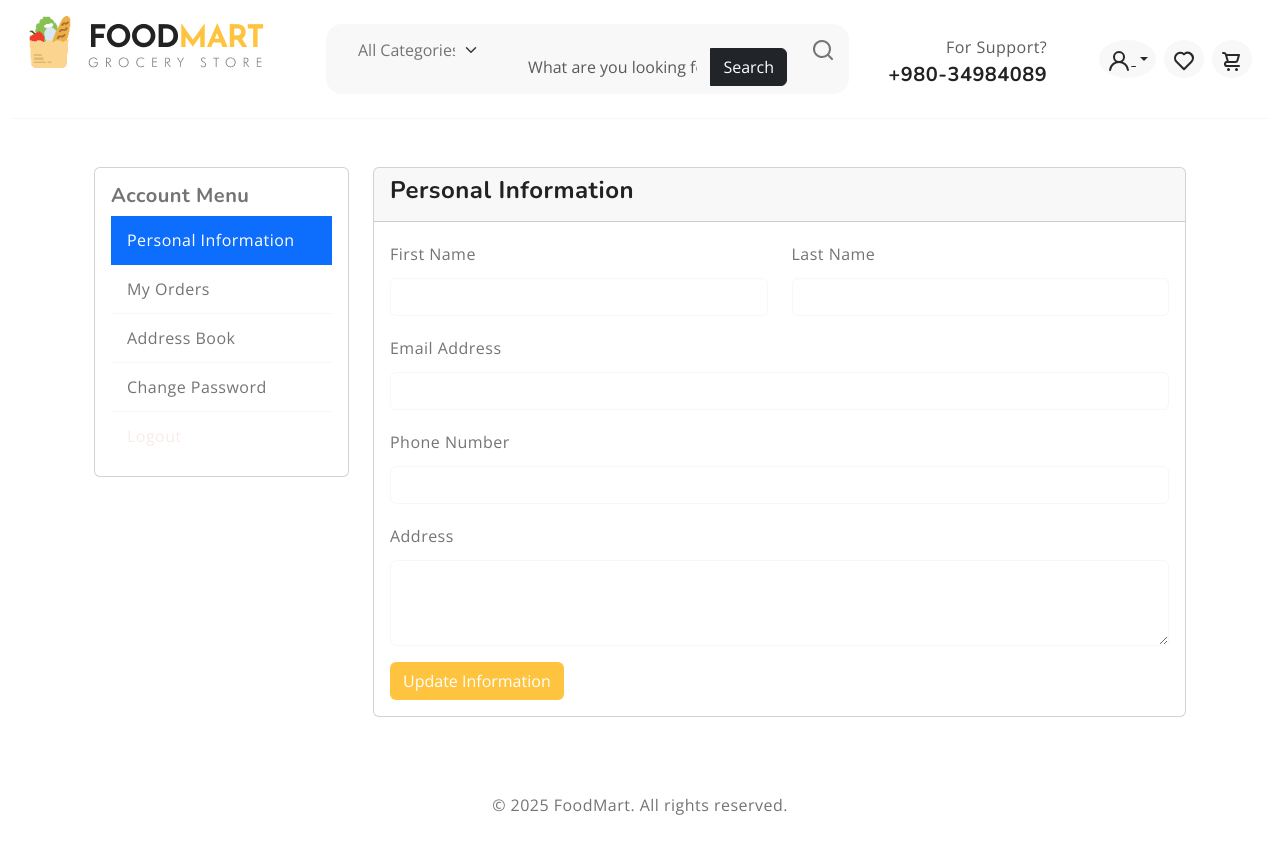
After one commit to HarshalMeshram7/FoodMarket, a Python web app: template frontend/templates/myaccount.html in a window 1280 px wide. The commit adds this page. Run offline with Jinja, Linux system fonts and the light colour scheme; the template is opened without the code that fills it, so the values that code supplies are empty.

Commit message:
my account page added and getusers api added

```diff
--- a/frontend/app.py
+++ b/frontend/app.py
@@ -24,5 +24,9 @@ def home_page():
 def product_details():
     return render_template('productdetails.html')
 
+@app.route('/myaccount')
+def my_account():
+    return render_template('myaccount.html')
+
 if __name__ == '__main__':
     app.run(debug=True,host='0.0.0.0', port=5001)
--- a/frontend/templates/base.html
+++ b/frontend/templates/base.html
@@ -138,7 +138,7 @@
                 <svg width="24" height="24"><use xlink:href="#user"></use></svg>
               </a>
               <ul class="dropdown-menu dropdown-menu-end" aria-labelledby="userDropdown">
-                <li><a class="dropdown-item text-dark" href="#">My Account</a></li>
+                <li><a class="dropdown-item text-dark" href="{{ url_for('my_account') }}">My Account</a></li>
                 <li><a class="dropdown-item text-dark" href="#" data-bs-toggle="offcanvas" data-bs-target="#offcanvasCart">My Cart</a></li>
                 <li><a class="dropdown-item text-dark" href="#">My Orders</a></li>
                 <li><a class="dropdown-item text-dark" href="#">Contact Us</a></li>
--- /dev/null
+++ b/frontend/templates/myaccount.html
@@ -0,0 +1,69 @@
+{% extends "base.html" %}
+
+{% block title %}
+My Account
+{% endblock %}
+
+{% block content %}
+<div class="container my-5">
+    <div class="row">
+        <div class="col-md-3">
+            <div class="card">
+                <div class="card-body">
+                    <h5 class="card-title">Account Menu</h5>
+                    <ul class="list-group list-group-flush">
+                        <li class="list-group-item active">Personal Information</li>
+                        <li class="list-group-item">My Orders</li>
+                        <li class="list-group-item">Address Book</li>
+                        <li class="list-group-item">Change Password</li>
+                        <li class="list-group-item text-danger">Logout</li>
+                    </ul>
+                </div>
+            </div>
+        </div>
+
+        <div class="col-md-9">
+            <div class="card">
+                <div class="card-header">
+                    <h4>Personal Information</h4>
+                </div>
+                <div class="card-body">
+                    <form id="accountForm" method="POST" action="{{ url_for('my_account') }}">
+                        <div class="row mb-3">
+                            <div class="col-md-6">
+                                <label for="firstName" class="form-label">First Name</label>
+                                <input type="text" class="form-control" id="firstName" name="first_name"
+                                       value="{{ current_user.first_name if current_user else '' }}" required>
+                            </div>
+                            <div class="col-md-6">
+                                <label for="lastName" class="form-label">Last Name</label>
+                                <input type="text" class="form-control" id="lastName" name="last_name"
+                                       value="{{ current_user.last_name if current_user else '' }}" required>
+                            </div>
+                        </div>
+
+                        <div class="mb-3">
+                            <label for="email" class="form-label">Email Address</label>
+                            <input type="email" class="form-control" id="email" name="email"
+                                   value="{{ current_user.email if current_user else '' }}" required readonly>
+                        </div>
+
+                        <div class="mb-3">
+                            <label for="phone" class="form-label">Phone Number</label>
+                            <input type="tel" class="form-control" id="phone" name="phone"
+                                   value="{{ current_user.phone if current_user else '' }}">
+                        </div>
+
+                        <div class="mb-3">
+                            <label for="address" class="form-label">Address</label>
+                            <textarea class="form-control" id="address" name="address" rows="3">{{ current_user.address if current_user else '' }}</textarea>
+                        </div>
+
+                        <button type="submit" class="btn btn-primary">Update Information</button>
+                    </form>
+                </div>
+            </div>
+        </div>
+    </div>
+</div>
+{% endblock %}
```
Also changed, not shown: backend/app.py (+21 -0 lines).
